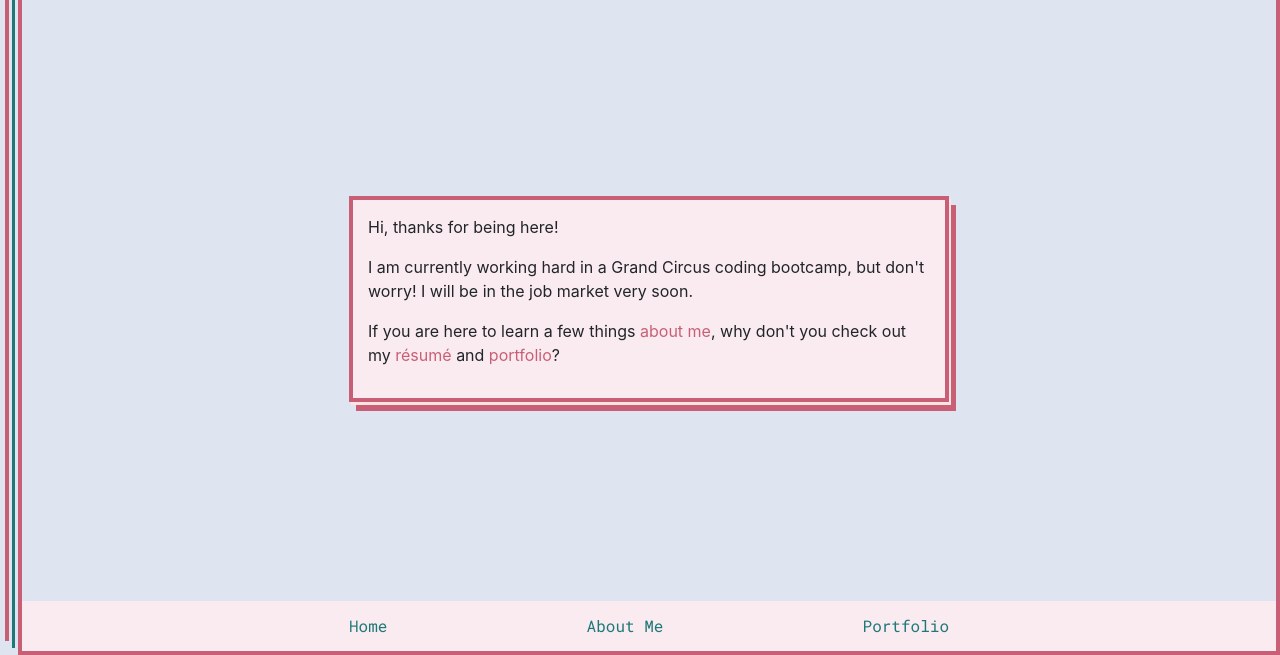
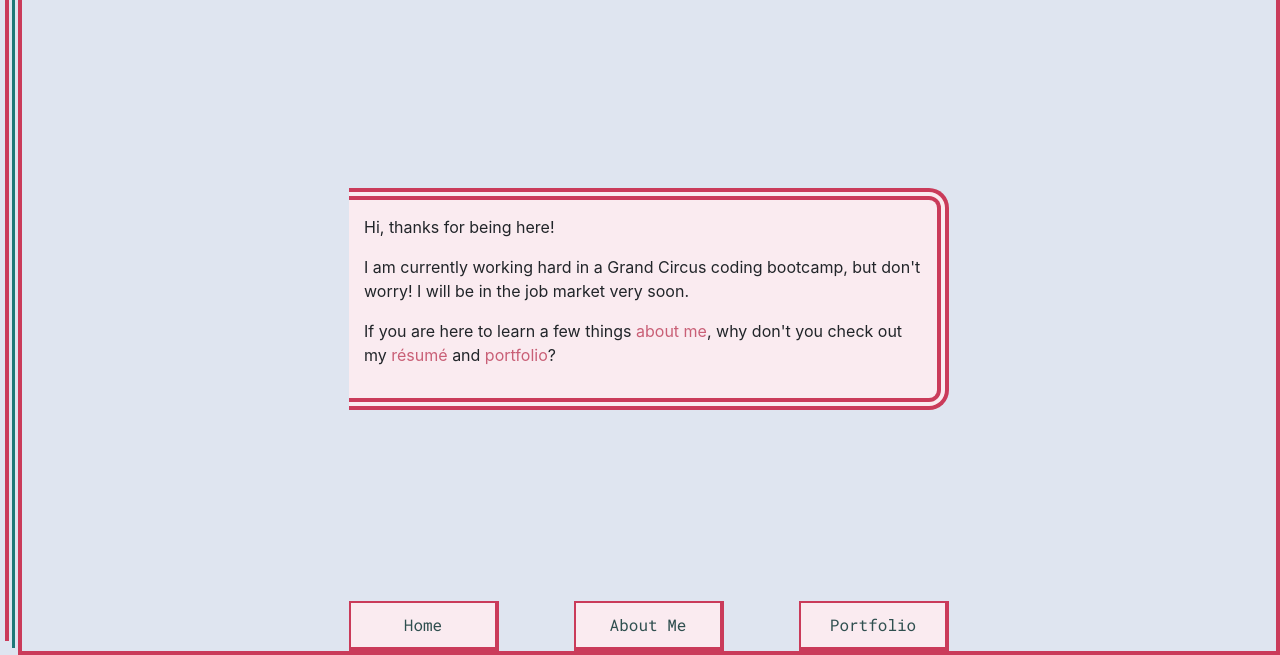
Before and after one commit to devjaq/my_site, a plain HTML site: page index.html in a window 1280 px wide. Shown: the part 145-800 px from the top of the page. Drawn offline with nearby package versions, Linux system fonts and the light colour scheme; some packages are replaced by stand-ins of ours; a web font is replaced by a local one.

Commit message:
updated css. added analogue buttons and more swoosh

```diff
--- a/styles/style.css
+++ b/styles/style.css
@@ -84,7 +84,9 @@ nav {
   /* 4px -6px rgb(30,120,120), */
   /* 5px -10px rgb(201, 95, 118) */
   /* 5px -7px rgb(201, 95, 118), */
-  -5px -7px rgb(30,120,120),
+
+  /* -5px -7px rgb(30,120,120), */
+  -5px -7px   rgb(70, 180, 185),
   -8px -10px rgb(223, 229, 240),
   -10px -14px rgb(201, 95, 118);
   /* ,3px 7px 50px rgb(30,120,120); */
@@ -138,11 +140,13 @@ nav {
   padding : 15px;
 
   font-family: "Roboto Mono", sans-serif;
-  color: black;
+  color: darkslategrey;
   font-size: 15px;
   text-align: center;
 
-  /* position:  */
+  /* border: 6px solid transparent;
+  border-image: linear-gradient(225deg, rgb(201, 95, 118) 30% , mistyrose);
+  border-image-slice: 1; */
 }
 
 main {
@@ -174,9 +178,9 @@ footer {
   /* width: 95%; */
   width: 100%;
 
-  padding: 0 15px;
+  padding: 0 10px;
 
-  background-color:rgb(250, 235, 240);
+  /* background-color:rgb(250, 235, 240); */
   font-family: 'Roboto Mono', monospace;
 
   /* border-top: 4px solid rgb(201, 95, 118);
@@ -192,24 +196,47 @@ footer {
   0px -14px rgb(201, 95, 118); */
 
 }
-
-footer a {
-  color: rgb(30,120,120);
-}
-
 nav {
   box-sizing: border-box;
   max-width: 600px;
 
-
   display: flex;
   justify-content: space-between;
-  align-items: center;
+  align-items: flex-end;
 
   margin: 0 auto;
-  padding: 0;
+  /* padding: 0; */
 
 }
+
+footer a {
+  min-width: 110px;
+  width: 25%;
+  border: 2px solid rgb(202, 59, 90);
+  border-right: 4px solid rgb(202, 59, 90);
+  border-bottom: 4px solid rgb(202, 59, 90);
+  padding: 10px 10px;
+
+  background-color:rgb(250, 235, 240);
+
+  color: darkslategrey;
+  text-align: center;
+  text-decoration: none;
+}
+
+footer a:hover {
+  background-color: rgb(224, 183, 197);
+
+  color: rgb(70, 180, 185);
+  text-decoration: none;
+
+}
+
+footer a:active {
+  border-right: 2px solid rgb(202, 59, 90);
+  border-bottom: 2px solid rgb(202, 59, 90);
+}
+
 
 #footer li , #footer a {
   text-decoration: none;
@@ -220,16 +247,14 @@ nav {
 }
 
 .fifties-border {
-  border: 4px solid rgb(201, 95, 118);
-  /* border-radius: 34px; */
+  /* border: 4px solid rgb(201, 95, 118); */
 
   background-color:rgb(250, 235, 240);
 
-  box-shadow:
-  2px 3px mistyrose,
-  /* 0px 9px rgb(201, 95, 118),
-  7px 0px rgb(201, 95, 118), */
-  7px 9px rgb(201, 95, 118);
+  border: 12px double rgb(202, 59, 90);
+  border-left: none;
+  border-top-right-radius: 20px;
+  border-bottom-right-radius: 20px;
 
 
 }
@@ -250,13 +275,13 @@ nav {
   overflow-y: scroll;
   overflow-x: hidden;
 
-  border: 4px solid rgb(201, 95, 118);
+  border: 4px solid rgb(202, 59, 90);
   border-top-left-radius: 45px;
   box-shadow:
   -3px -4px rgb(223, 229, 240),
   -6px -7px rgb(30,120,120),
   -9px -10px rgb(223, 229, 240),
-  -13px -14px rgb(201, 95, 118);
+  -13px -14px rgb(202, 59, 90);
 
 
 /* position: fixed; */
```
